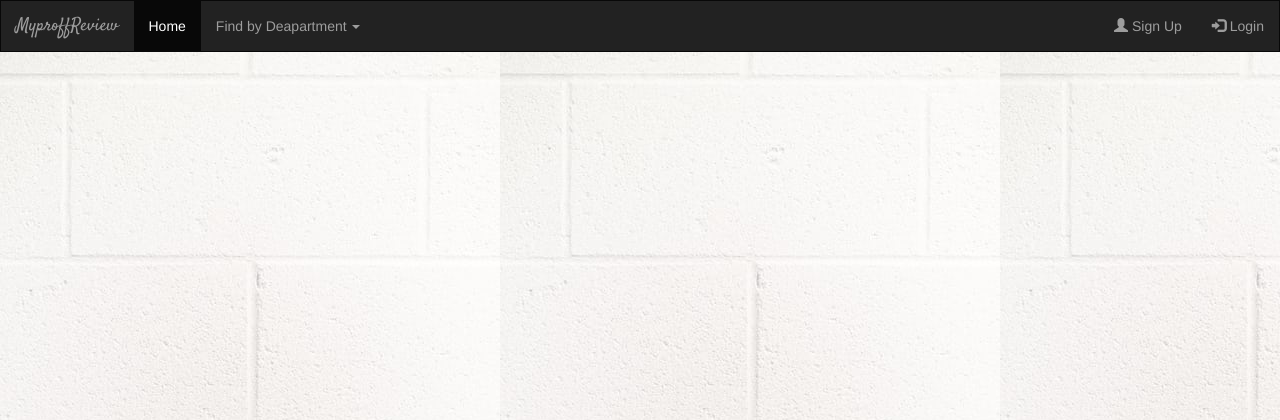
After one commit to salujajaskeerat/DevClubRecruitmentAssignments, a Django app: template profreview/review/templates/review/base.html in a window 1280 px wide. The commit adds this page. Shown: the top 420 px of the page. Run offline with Django 3.2, Linux system fonts and the light colour scheme; the template is opened without the code that fills it, so the values that code supplies are empty; some libraries are stand-ins or nearby versions.

Commit message:
Nav-bar and Background added

```diff
--- a/profreview/profreview/settings.py
+++ b/profreview/profreview/settings.py
@@ -119,3 +119,4 @@ USE_TZ = True
 # https://docs.djangoproject.com/en/3.0/howto/static-files/
 
 STATIC_URL = '/static/'
+STATIC_ROOT = os.path.join(BASE_DIR, 'static')
--- /dev/null
+++ b/profreview/review/static/review/style.css
@@ -0,0 +1,10 @@
+body{
+	background: url('images/background.webp')
+}
+
+.navbar-brand{
+	font-family: 'Satisfy' ,cursive;
+}
+.navbar{
+	border-radius: 0;
+}
--- /dev/null
+++ b/profreview/review/templates/review/base.html
@@ -0,0 +1,58 @@
+<!DOCTYPE html>
+<html lang="en">
+<head>
+  <title>{% block title %}Professor review{% endblock %}</title>
+
+
+  {% load static  %}
+  <meta charset="utf-8">
+  <meta name="viewport" content="width=device-width, initial-scale=1">
+
+  <link rel="stylesheet" href="https://maxcdn.bootstrapcdn.com/bootstrap/3.4.1/css/bootstrap.min.css">
+
+  <script src="https://ajax.googleapis.com/ajax/libs/jquery/3.4.1/jquery.min.js"></script>
+  <script src="https://maxcdn.bootstrapcdn.com/bootstrap/3.4.1/js/bootstrap.min.js"></script>
+  <link href="https://fonts.googleapis.com/css?family=Satisfy&display=swap" rel="stylesheet">
+  <!-- Loads path to static files -->
+    <link rel="stylesheet" type="text/css" href="{% static 'review/style.css'%}">
+
+
+
+
+</head>
+<body>
+
+<!--Navbar  -->
+<nav class="navbar navbar-inverse">
+  <div class="container-fluid">
+
+    <!-- Navbar-header -->
+    <div class="navbar-header" id="nav-header">
+      <a class="navbar-brand" href="#">MyproffReview</a>
+    </div>
+
+    <ul class="nav navbar-nav">
+      <li class="active"><a href="#">Home</a></li>
+      <li class="dropdown"><a class="dropdown-toggle" data-toggle="dropdown" href="#">Find by Deapartment <span class="caret"></span></a>
+        <ul class="dropdown-menu">
+          <li><a href="#">Mathematics</a></li>
+          <li><a href="#">Computer Science</a></li>
+          <li><a href="#">Electrical</a></li>
+        </ul>
+      </li>
+          </ul>
+
+      <!-- These are glyphicon icons -->
+    <ul class="nav navbar-nav navbar-right">
+      <li><a href="#"><span class="glyphicon glyphicon-user"></span> Sign Up</a></li>
+      <li><a href="#"><span class="glyphicon glyphicon-log-in"></span> Login</a></li>
+    </ul>
+  </div>
+</nav>
+
+
+</body>
+{% block body %}
+{% endblock%}
+
+</html>
```
Also changed, not shown: profreview/review/templates/review/index.html (+6 -1 lines), profreview/review/static/review/images/background.webp (added).
